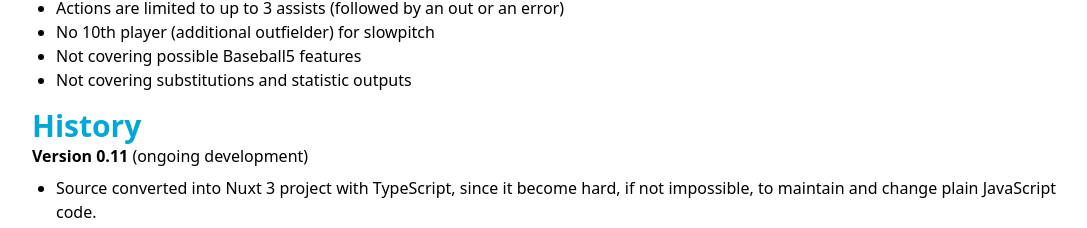
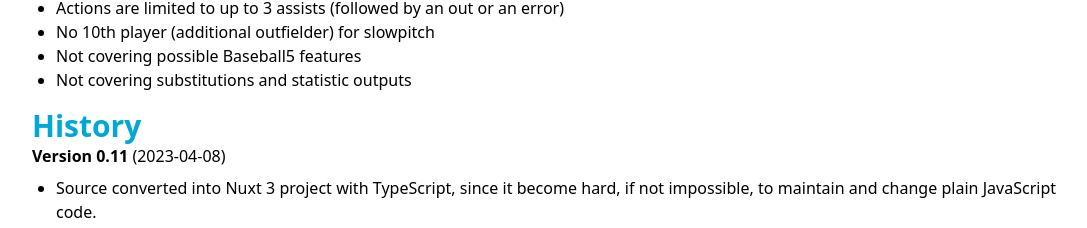
Before and after one commit to AloisSeckar/WBSC-Scoring, a Nuxt app: page /project in a window 1280 px wide. Shown: the part 972-1200 px from the top of the page, without its empty margins (96-1183 px from the left). Built offline with nearby package versions, Linux system fonts and the light colour scheme.

Commit message:
version 0.11

```diff
--- a/pages/project.vue
+++ b/pages/project.vue
@@ -80,7 +80,7 @@
     <h2>History</h2>
 
     <div class="mb-2">
-      <p><strong>Version 0.11</strong> (ongoing development)</p>
+      <p><strong>Version 0.11</strong> (2023-04-08)</p>
       <ul class="list-disc">
         <li>
           Source converted into Nuxt 3 project with TypeScript, since it become hard,
```
Also changed, not shown: todo.txt, 1 other file (tests, documents, lock files or other folders).
